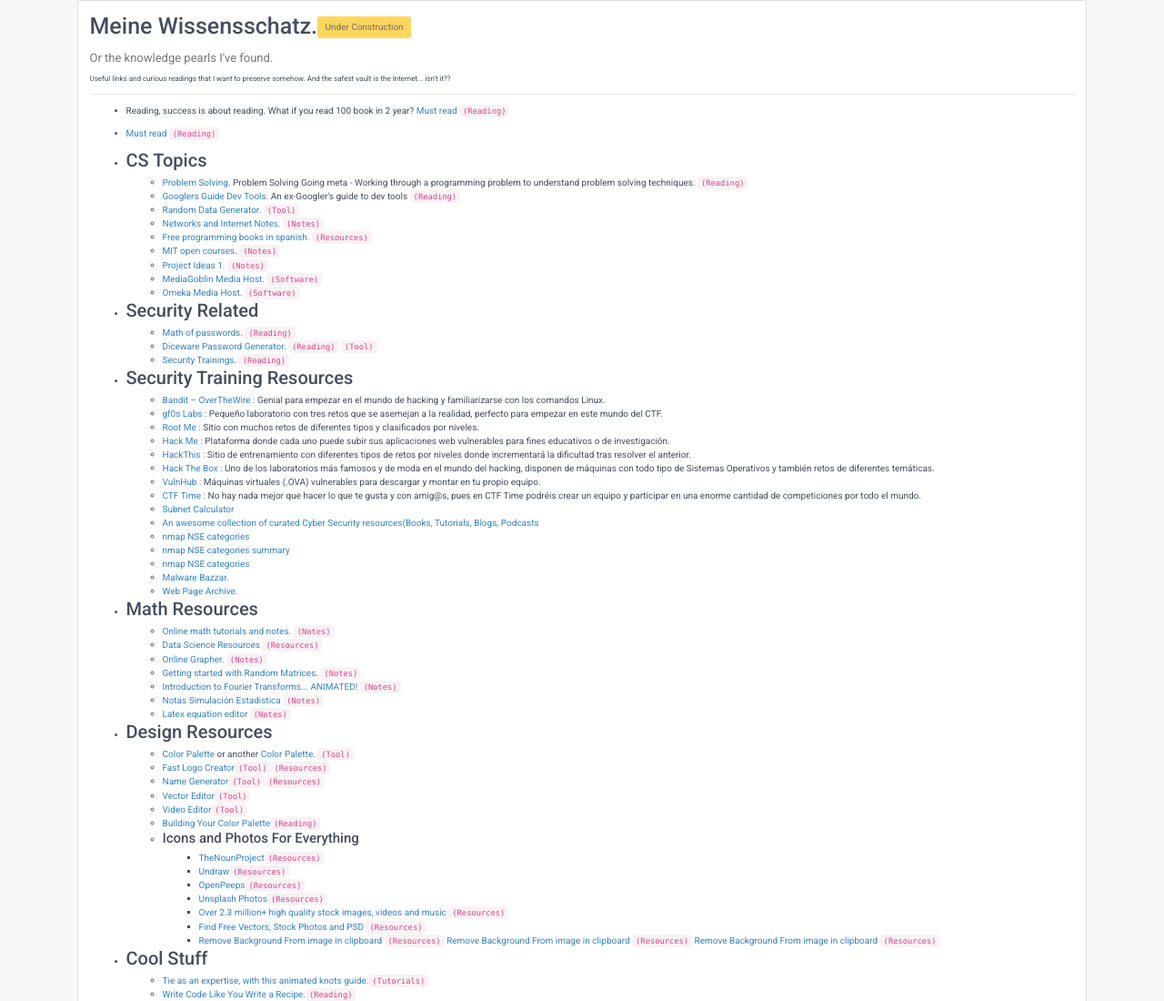
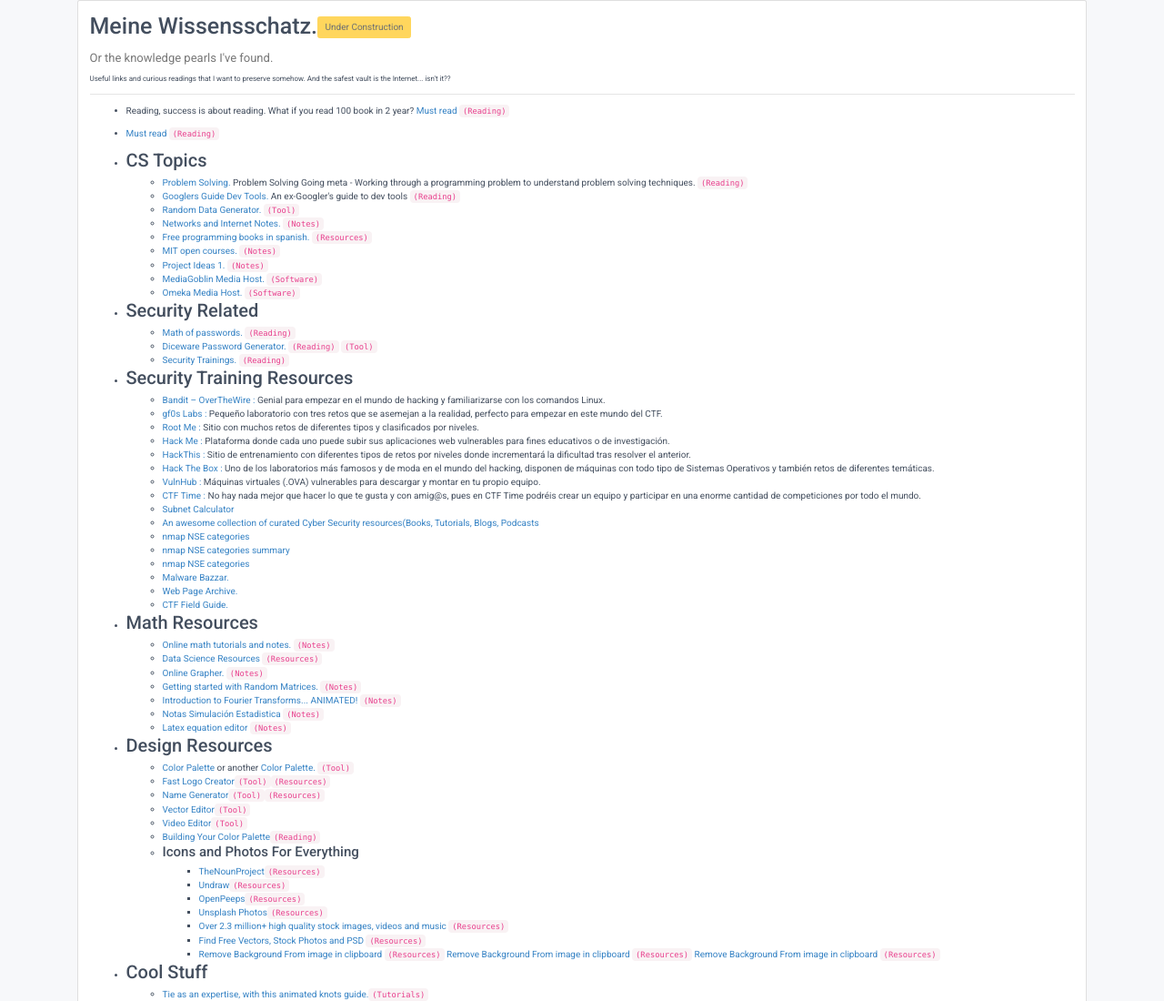
Before and after one commit to UlmoMacias/UlmoMacias.github.io, a plain HTML site: page blog.html in a window 1280 px wide. Shown: the top 1100 px of the page at 91% size. Drawn offline with nearby package versions, Linux system fonts and the light colour scheme; a script that the page names is missing.

Commit message:
added ctf guide

```diff
--- a/blog.html
+++ b/blog.html
@@ -139,6 +139,7 @@
                                 <li> <a href="https://nmap.org/nsedoc/categories/auth.html"> nmap NSE categories </a> </li>
                                 <li> <a href="https://abuse.ch"> Malware Bazzar. </a> </li>
                                 <li> <a href="http://web.archive.org"> Web Page Archive. </a> </li>
+                                <li> <a href="https://trailofbits.github.io/ctf/">CTF Field Guide. </a> </li>
 
                             </ul>
 
```
